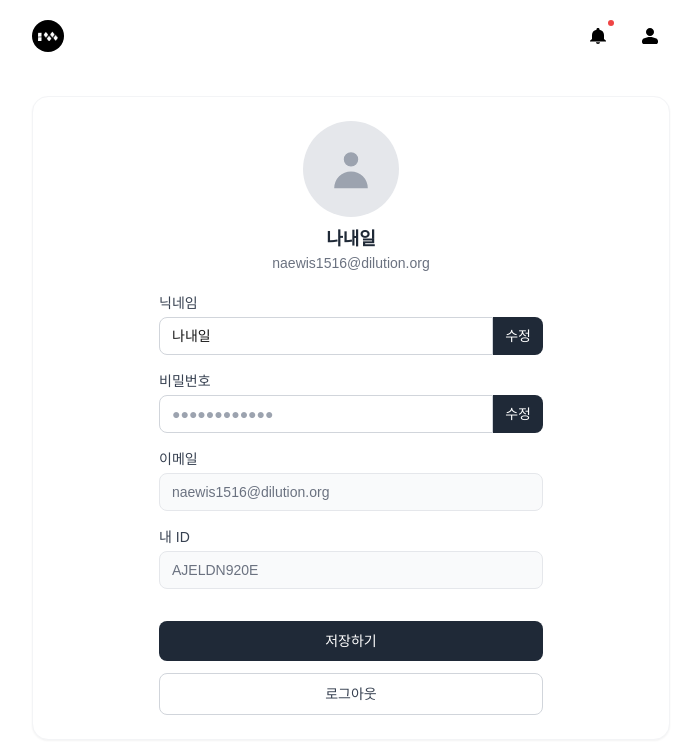
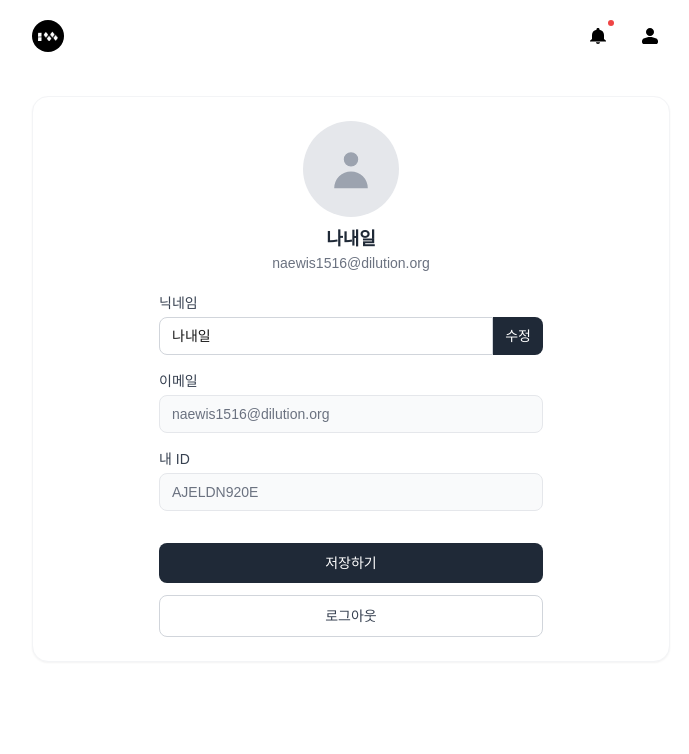
Before and after one commit to kimtaejin3/shared-todo, a Next.js app: page /profile in a window 1280 px wide. Shown: the top 754 px of the page, without its empty margins (289-978 px from the left). Built offline with nearby package versions, Linux system fonts and the light colour scheme.

Commit message:
feat: 프로필 페이지에서 비밀번호 관련 상태 및 입력 필드 제거로 코드 간소화

```diff
--- a/src/app/profile/page.tsx
+++ b/src/app/profile/page.tsx
@@ -9,12 +9,9 @@ export default function ProfilePage() {
   const router = useRouter();
   const [nickname, setNickname] = useState("나내일");
   const [profileImage, setProfileImage] = useState<string | null>(null);
-  const [password, setPassword] = useState("");
-  const [confirmPassword, setConfirmPassword] = useState("");
   const [email, setEmail] = useState("naewis1516@dilution.org");
   const [userId, setUserId] = useState("AJELDN920E");
   const [isNicknameError, setIsNicknameError] = useState(false);
-  const [isPasswordError, setIsPasswordError] = useState(false);
   const fileInputRef = useRef<HTMLInputElement>(null);
 
   // 닉네임 변경 처리
@@ -22,22 +19,6 @@ export default function ProfilePage() {
     const value = e.target.value;
     setNickname(value);
     setIsNicknameError(value.trim() === "");
-  };
-
-  // 비밀번호 변경 처리
-  const handlePasswordChange = (e: React.ChangeEvent<HTMLInputElement>) => {
-    setPassword(e.target.value);
-    if (confirmPassword) {
-      setIsPasswordError(e.target.value !== confirmPassword);
-    }
-  };
-
-  // 비밀번호 확인 처리
-  const handleConfirmPasswordChange = (
-    e: React.ChangeEvent<HTMLInputElement>
-  ) => {
-    setConfirmPassword(e.target.value);
-    setIsPasswordError(password !== e.target.value);
   };
 
   // 프로필 이미지 변경 처리
@@ -66,13 +47,6 @@ export default function ProfilePage() {
       return;
     }
 
-    if (password && password !== confirmPassword) {
-      setIsPasswordError(true);
-      return;
-    }
-
-    // 실제 구현에서는 여기서 API 호출을 통해 프로필 정보를 저장합니다.
-    alert("프로필이 저장되었습니다.");
     router.push("/");
   };
 
@@ -170,59 +144,6 @@ export default function ProfilePage() {
 
           <div>
             <label
-              htmlFor="password"
-              className="block text-sm font-medium text-gray-700 mb-1"
-            >
-              비밀번호
-            </label>
-            <div className="flex items-stretch">
-              <input
-                type="password"
-                id="password"
-                value={password}
-                onChange={handlePasswordChange}
-                className={`flex-1 border ${
-                  isPasswordError ? "border-red-300" : "border-gray-300"
-                } rounded-l-lg px-3 py-2 text-sm focus:outline-none focus:ring-1 focus:ring-blue-200`}
-                placeholder="●●●●●●●●●●●●"
-              />
-              <button
-                type="button"
-                className="bg-gray-800 text-white px-3 py-2 rounded-r-lg text-sm hover:bg-gray-700 transition-colors"
-              >
-                수정
-              </button>
-            </div>
-          </div>
-
-          {password && (
-            <div>
-              <label
-                htmlFor="confirmPassword"
-                className="block text-sm font-medium text-gray-700 mb-1"
-              >
-                비밀번호 확인
-              </label>
-              <input
-                type="password"
-                id="confirmPassword"
-                value={confirmPassword}
-                onChange={handleConfirmPasswordChange}
-                className={`w-full border ${
-                  isPasswordError ? "border-red-300" : "border-gray-300"
-                } rounded-lg px-3 py-2 text-sm focus:outline-none focus:ring-1 focus:ring-blue-200`}
-                placeholder="비밀번호 확인"
-              />
-              {isPasswordError && (
-                <p className="text-red-500 text-xs mt-1">
-                  비밀번호가 일치하지 않습니다.
-                </p>
-              )}
-            </div>
-          )}
-
-          <div>
-            <label
               htmlFor="email"
               className="block text-sm font-medium text-gray-700 mb-1"
             >
```
